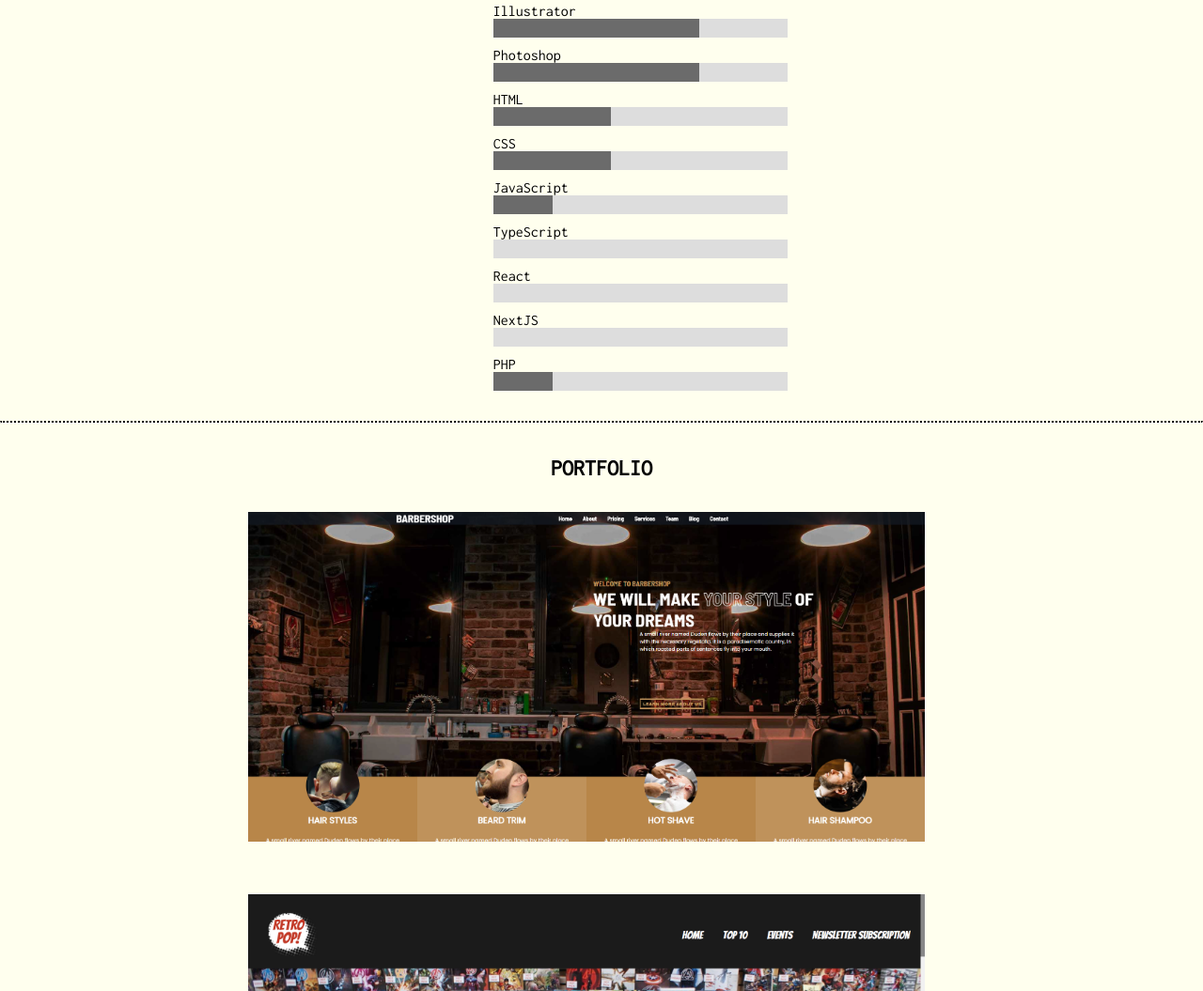
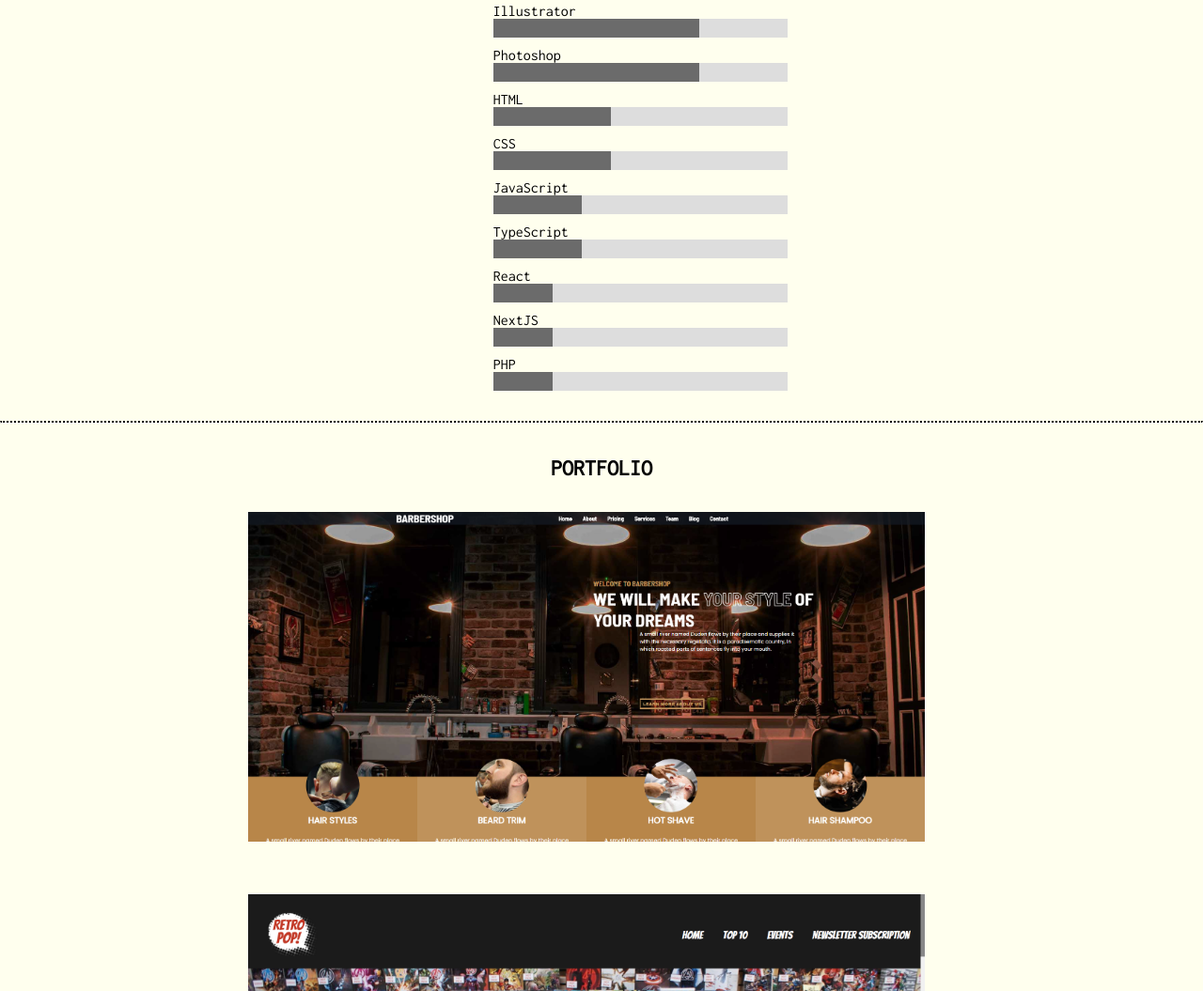
Before and after one commit to andrenormanlang/cv, a website built with Vite: page index.html in a window 1280 px wide. Shown: the part 1636-2691 px from the top of the page at 94% size. Built offline with nearby package versions, Linux system fonts and the light colour scheme.

Commit message:
added percentage skills

```diff
--- a/sass/style.scss
+++ b/sass/style.scss
@@ -375,7 +375,10 @@ ul.menu-desktop li:hover{
 .photoshop {width: 70%; background-color: $dark-color;}
 .html {width: 40%; background-color: $dark-color;}
 .css {width: 40%; background-color: $dark-color;}
-.jscript {width: 20%; background-color: $dark-color;}
+.jscript {width: 30%; background-color: $dark-color;}
+.tscript {width: 30%; background-color: $dark-color;}
+.react {width: 20%; background-color: $dark-color;}
+.next {width: 20%; background-color: $dark-color;}
 .php {width: 20%; background-color: $dark-color;}
 
 
```
Also changed, not shown: css/style.css, 1 other file.
